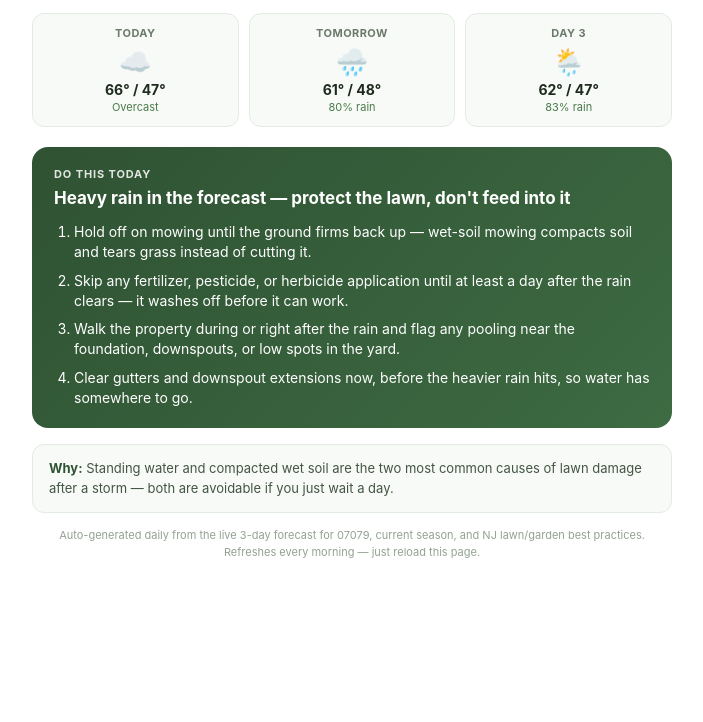
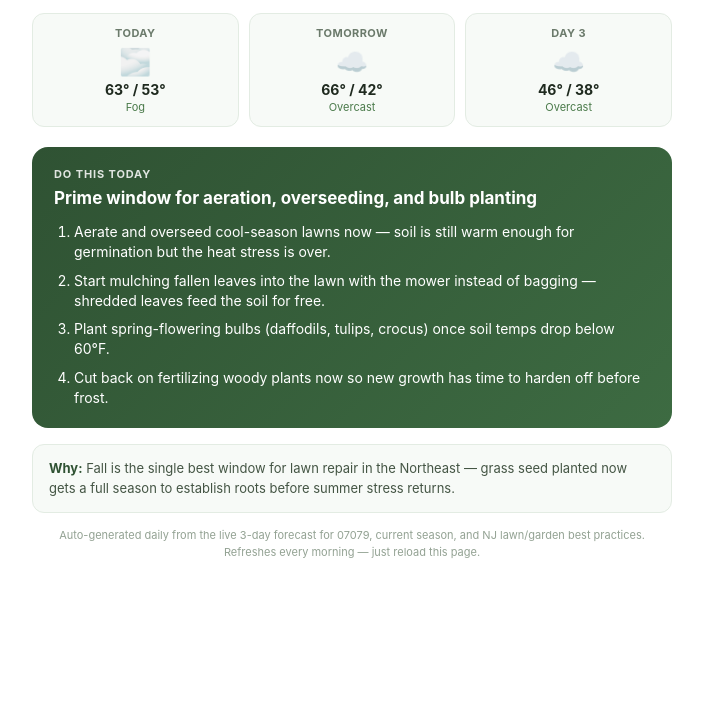
Before and after one commit to yaairalpert/Daily-Yard-Tip, a plain HTML site: page docs/index.html in a window 1280 px wide. Shown: the part 78-800 px from the top of the page, without its empty margins (288-991 px from the left). Drawn offline with Linux system fonts and the light colour scheme.

Commit message:
Update daily yard tip 2026-11-22

```diff
--- a/docs/index.html
+++ b/docs/index.html
@@ -98,43 +98,43 @@
       <p class="title">Today's Yard Tip</p>
       <p class="subtitle">South Orange, NJ &middot; 07079 &middot; Fall</p>
     </div>
-    <span class="badge">Updated Nov 21, 2026</span>
+    <span class="badge">Updated Nov 22, 2026</span>
   </div>
 
   <div class="weather-strip">
     <div class="day-card">
       <div class="day-label">Today</div>
+      <div class="icon">🌫️</div>
+      <div class="temps">63° / 53°</div>
+      <div class="precip">Fog</div>
+    </div>
+    <div class="day-card">
+      <div class="day-label">Tomorrow</div>
       <div class="icon">☁️</div>
-      <div class="temps">66° / 47°</div>
+      <div class="temps">66° / 42°</div>
       <div class="precip">Overcast</div>
     </div>
     <div class="day-card">
-      <div class="day-label">Tomorrow</div>
-      <div class="icon">🌧️</div>
-      <div class="temps">61° / 48°</div>
-      <div class="precip">80% rain</div>
-    </div>
-    <div class="day-card">
       <div class="day-label">Day 3</div>
-      <div class="icon">🌦️</div>
-      <div class="temps">62° / 47°</div>
-      <div class="precip">83% rain</div>
+      <div class="icon">☁️</div>
+      <div class="temps">46° / 38°</div>
+      <div class="precip">Overcast</div>
     </div>
   </div>
 
   <div class="tip-card">
     <div class="tip-label">Do this today</div>
-    <h2>Heavy rain in the forecast — protect the lawn, don't feed into it</h2>
+    <h2>Prime window for aeration, overseeding, and bulb planting</h2>
     <ol>
-      <li>Hold off on mowing until the ground firms back up — wet-soil mowing compacts soil and tears grass instead of cutting it.</li>
-      <li>Skip any fertilizer, pesticide, or herbicide application until at least a day after the rain clears — it washes off before it can work.</li>
-      <li>Walk the property during or right after the rain and flag any pooling near the foundation, downspouts, or low spots in the yard.</li>
-      <li>Clear gutters and downspout extensions now, before the heavier rain hits, so water has somewhere to go.</li>
+      <li>Aerate and overseed cool-season lawns now — soil is still warm enough for germination but the heat stress is over.</li>
+      <li>Start mulching fallen leaves into the lawn with the mower instead of bagging — shredded leaves feed the soil for free.</li>
+      <li>Plant spring-flowering bulbs (daffodils, tulips, crocus) once soil temps drop below 60°F.</li>
+      <li>Cut back on fertilizing woody plants now so new growth has time to harden off before frost.</li>
     </ol>
   </div>
 
   <div class="why">
-    <b>Why:</b> Standing water and compacted wet soil are the two most common causes of lawn damage after a storm — both are avoidable if you just wait a day.
+    <b>Why:</b> Fall is the single best window for lawn repair in the Northeast — grass seed planted now gets a full season to establish roots before summer stress returns.
   </div>
 
   <div class="footer">
```
